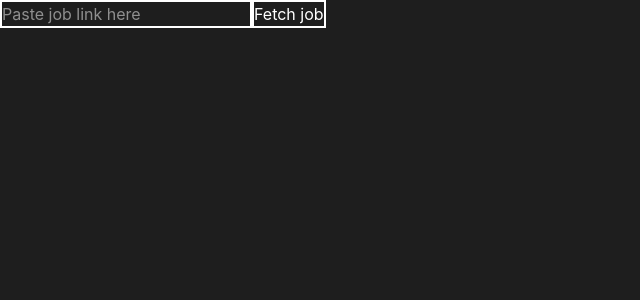
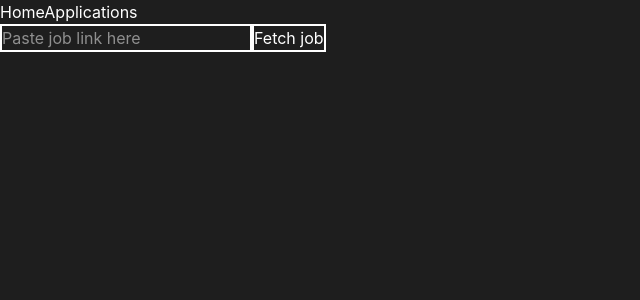
Before and after one commit to TianYu-00/job-application-tracker, a React app in the folder frontend/: page / in a window 1280 px wide. Shown: the top 300 px of the page, without its empty margins (0-640 px from the left). Built offline with nearby package versions, Linux system fonts and the light colour scheme; the HTML template or start-up script is replaced by a standard one.

Commit message:
Implement react router
Implement react router with minimal working routing

```diff
--- a/frontend/package.json
+++ b/frontend/package.json
@@ -14,6 +14,7 @@
     "axios": "^1.16.1",
     "react": "^19.2.6",
     "react-dom": "^19.2.6",
+    "react-router": "^7.16.0",
     "tailwindcss": "^4.3.0"
   },
   "devDependencies": {
--- a/frontend/src/App.jsx
+++ b/frontend/src/App.jsx
@@ -1,40 +1,18 @@
 import { useState, useEffect } from "react";
+import { Routes, Route } from "react-router";
 import "./App.css";
-import { fetchJob } from "./api";
+import Header from "./pages/Header";
+import Home from "./pages/Home";
+import Applications from "./pages/Applications";
 
 function App() {
-  const [data, setData] = useState(null);
-  const [jobLink, setJobLink] = useState("");
-
-  const handleFetch = () => {
-    fetchJob(jobLink)
-      .then((res) => {
-        setData(res.data.data);
-      })
-      .catch(console.error);
-  };
-
   return (
     <div>
-      <input
-        className="border-2"
-        value={jobLink}
-        onChange={(e) => setJobLink(e.target.value)}
-        placeholder="Paste job link here"
-      />
-
-      <button className="border-2" onClick={handleFetch}>
-        Fetch job
-      </button>
-
-      {data && (
-        <div>
-          <h1>{data.title}</h1>
-          <p>{data.company}</p>
-          <p>{data.location}</p>
-          <p>{data.description}</p>
-        </div>
-      )}
+      <Header />
+      <Routes>
+        <Route path="/" element={<Home />} />
+        <Route path="/applications" element={<Applications />} />
+      </Routes>
     </div>
   );
 }
--- a/frontend/src/main.jsx
+++ b/frontend/src/main.jsx
@@ -1,10 +1,13 @@
 import { StrictMode } from "react";
 import { createRoot } from "react-dom/client";
+import { BrowserRouter } from "react-router";
 import "./index.css";
 import App from "./App.jsx";
 
 createRoot(document.getElementById("root")).render(
   <StrictMode>
-    <App />
+    <BrowserRouter>
+      <App />
+    </BrowserRouter>
   </StrictMode>,
 );
--- /dev/null
+++ b/frontend/src/pages/Applications.jsx
@@ -0,0 +1,7 @@
+import React from "react";
+
+function Applications() {
+  return <div>Applications</div>;
+}
+
+export default Applications;
--- /dev/null
+++ b/frontend/src/pages/Header.jsx
@@ -0,0 +1,14 @@
+import { Link } from "react-router";
+
+function Header() {
+  return (
+    <header>
+      <nav>
+        <Link to="/">Home</Link>
+        <Link to="/applications">Applications</Link>
+      </nav>
+    </header>
+  );
+}
+
+export default Header;
--- /dev/null
+++ b/frontend/src/pages/Home.jsx
@@ -0,0 +1,39 @@
+import { useState, useEffect } from "react";
+import { fetchJob } from "../api";
+
+function home() {
+  const [data, setData] = useState(null);
+  const [jobLink, setJobLink] = useState("");
+
+  const handleFetch = () => {
+    fetchJob(jobLink)
+      .then((res) => {
+        setData(res.data.data);
+      })
+      .catch(console.error);
+  };
+
+  return (
+    <div>
+      <input
+        className="border-2"
+        value={jobLink}
+        onChange={(e) => setJobLink(e.target.value)}
+        placeholder="Paste job link here"
+      />
+      <button className="border-2" onClick={handleFetch}>
+        Fetch job
+      </button>
+      {data && (
+        <div>
+          <h1>{data.title}</h1>
+          <p>{data.company}</p>
+          <p>{data.location}</p>
+          <p>{data.description}</p>
+        </div>
+      )}
+    </div>
+  );
+}
+
+export default home;
```
Also changed, not shown: 1 other file (tests, documents, lock files or other folders).
